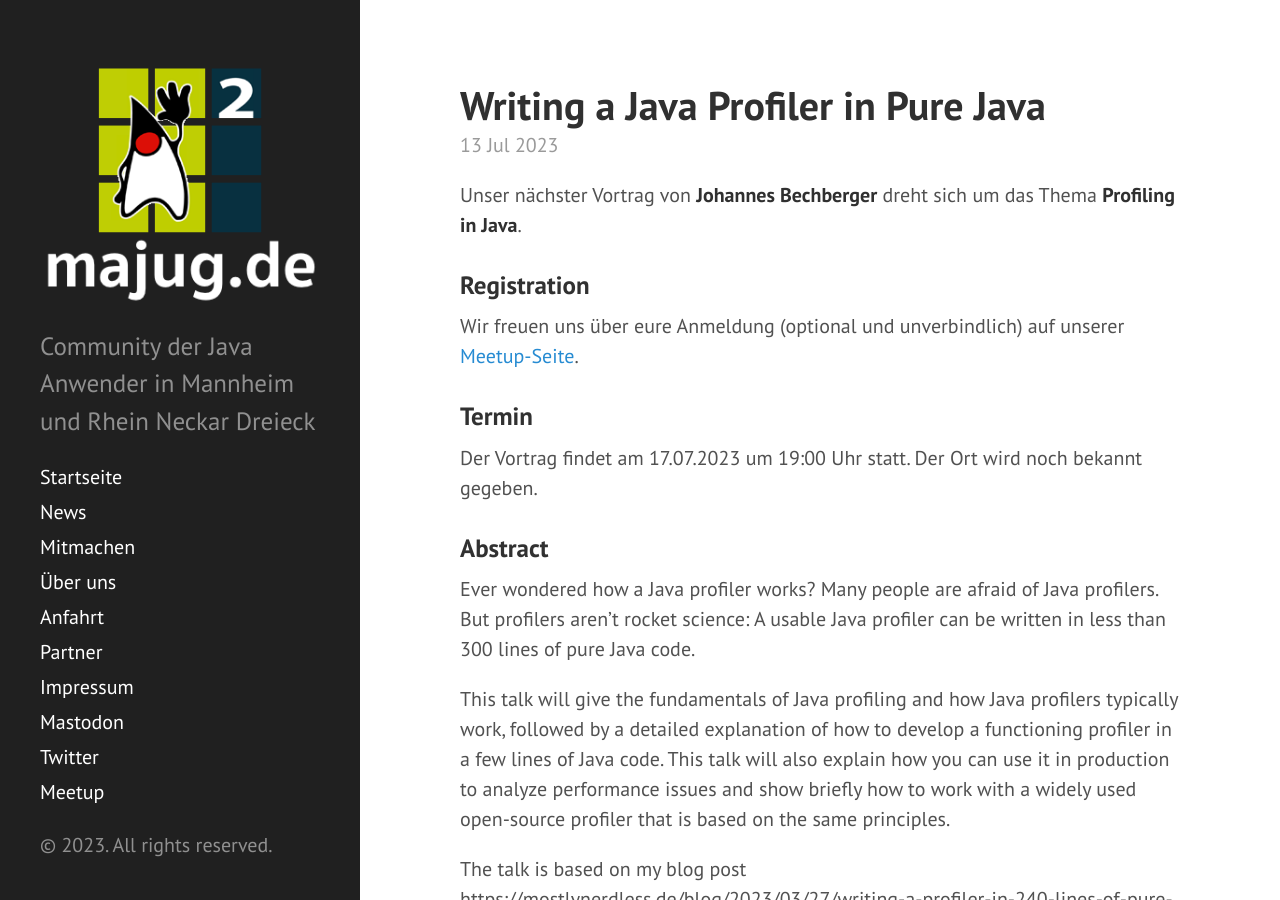
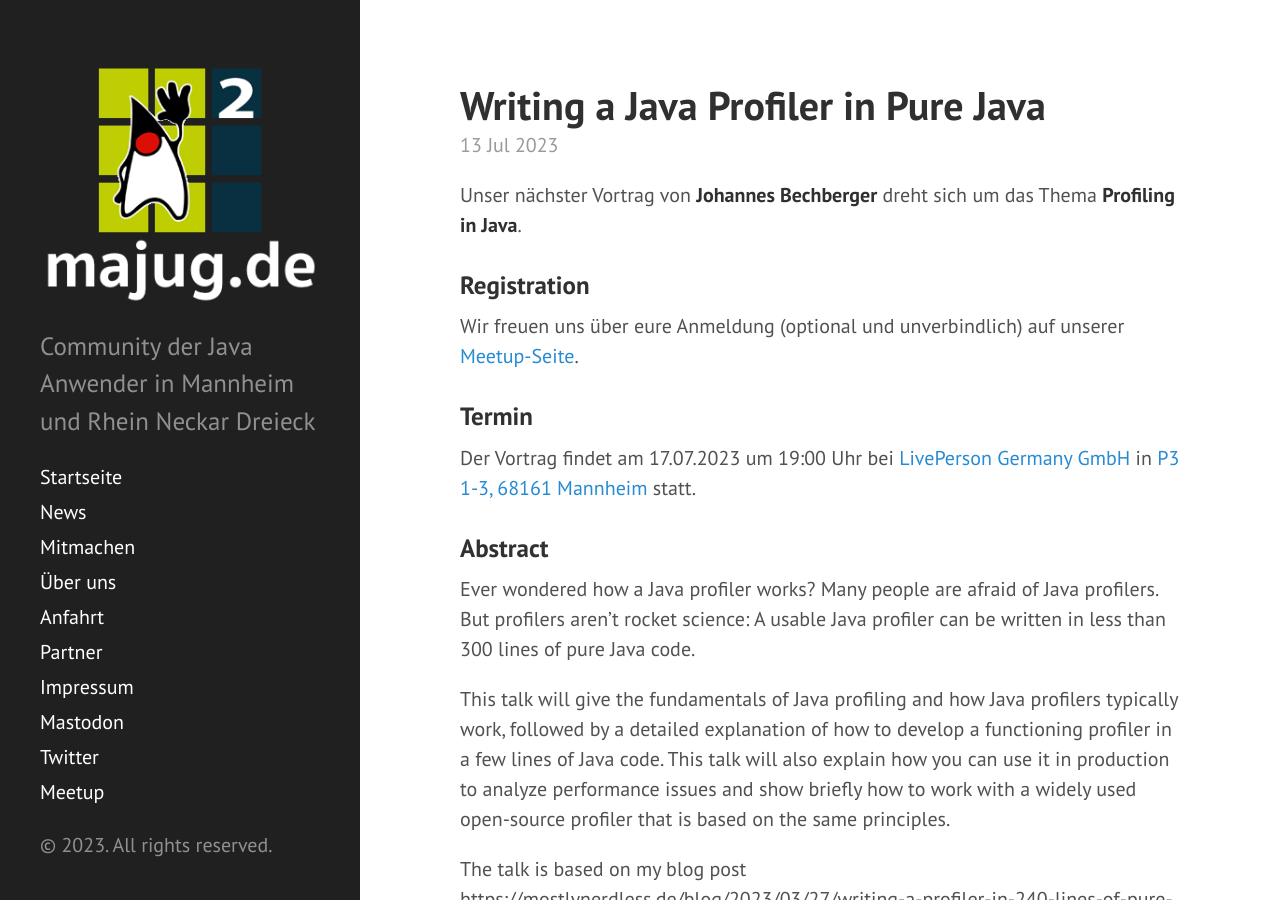
Before and after one commit to majug/majug.github.io, a Jekyll site: the page built from _posts/2023-07-13-writing-a-java-profiler.md, in a window 1280 px wide and 900 px high. Built offline with Jekyll 4.4.1, drawn with Linux system fonts in a browser that asks for light colours.

Commit message:
Added location

```diff
--- a/_posts/2023-07-13-writing-a-java-profiler.md
+++ b/_posts/2023-07-13-writing-a-java-profiler.md
@@ -14,7 +14,7 @@ Wir freuen uns über eure Anmeldung (optional und unverbindlich) auf unserer [Me
 
 ### Termin
 
-Der Vortrag findet am 17.07.2023 um 19:00 Uhr statt. Der Ort wird noch bekannt gegeben.
+Der Vortrag findet am 17.07.2023 um 19:00 Uhr bei [LivePerson Germany GmbH](https://www.liveperson.com/) in [P3 1-3, 68161 Mannheim](https://maps.app.goo.gl/5YHvJPGSfrKrvP8y8?g_st=ic) statt.
 
 
 ### Abstract
```
